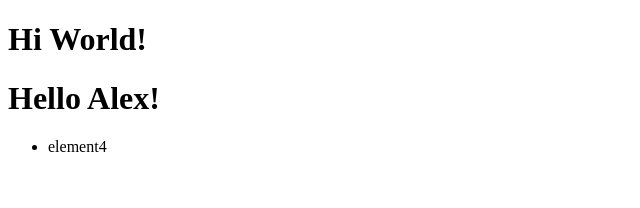
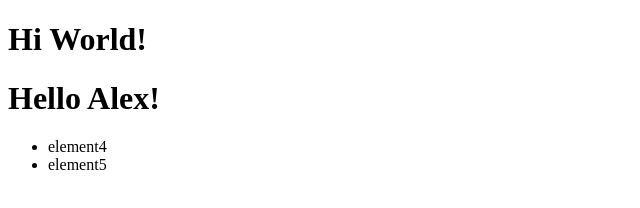
Before and after one commit to Risgant/GitFlow, a plain HTML site: page index.html in a window 1280 px wide. Shown: the full height of the page, 0-640 px from the left. Drawn offline with Linux system fonts and the light colour scheme.

Commit message:
Second change

```diff
--- a/index.html
+++ b/index.html
@@ -9,6 +9,7 @@
     <h1>Hello Alex!</h1>
     <ul>
         <li>element4</li>
+        <li>element5</li>
     </ul>
 </body>
 </html>
```
